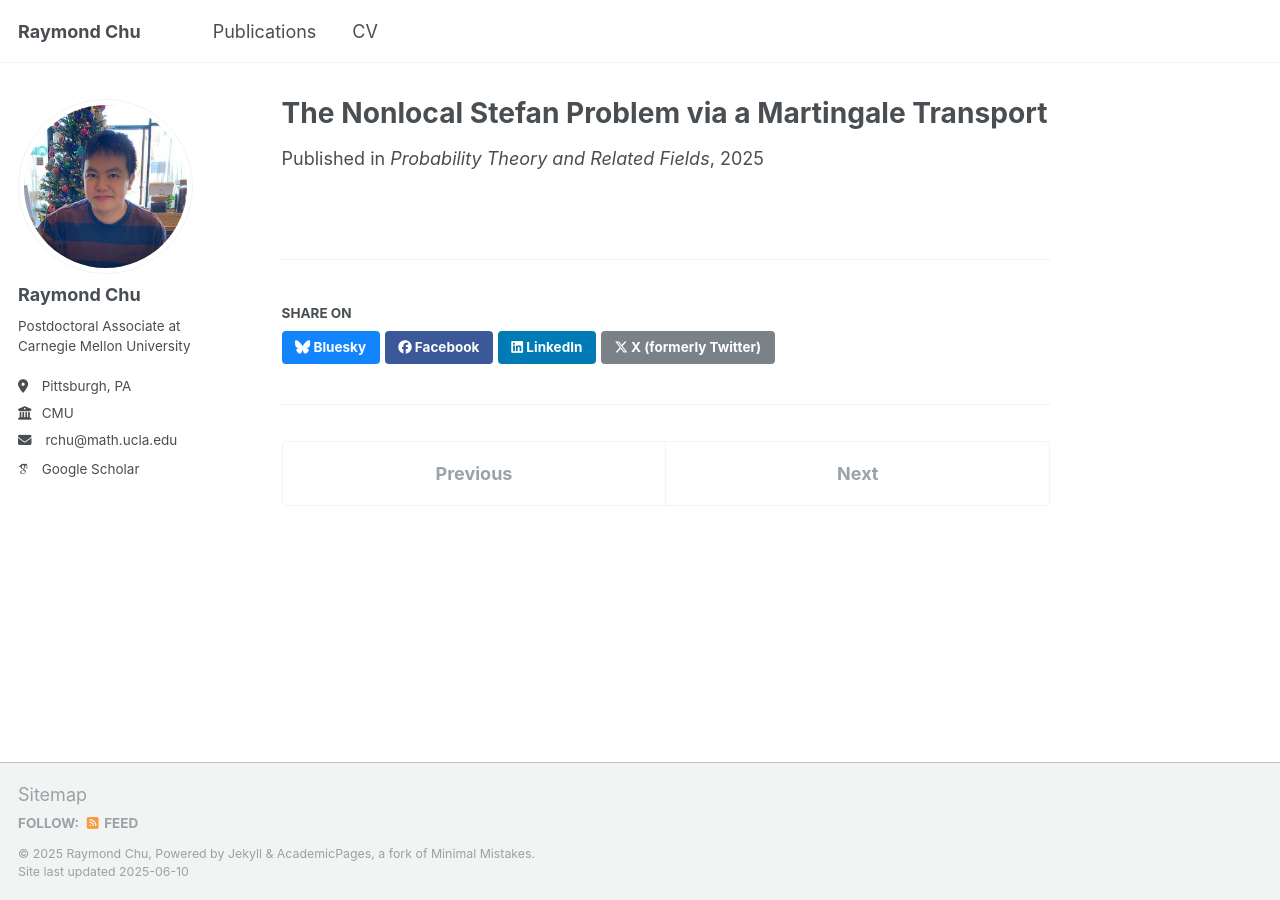
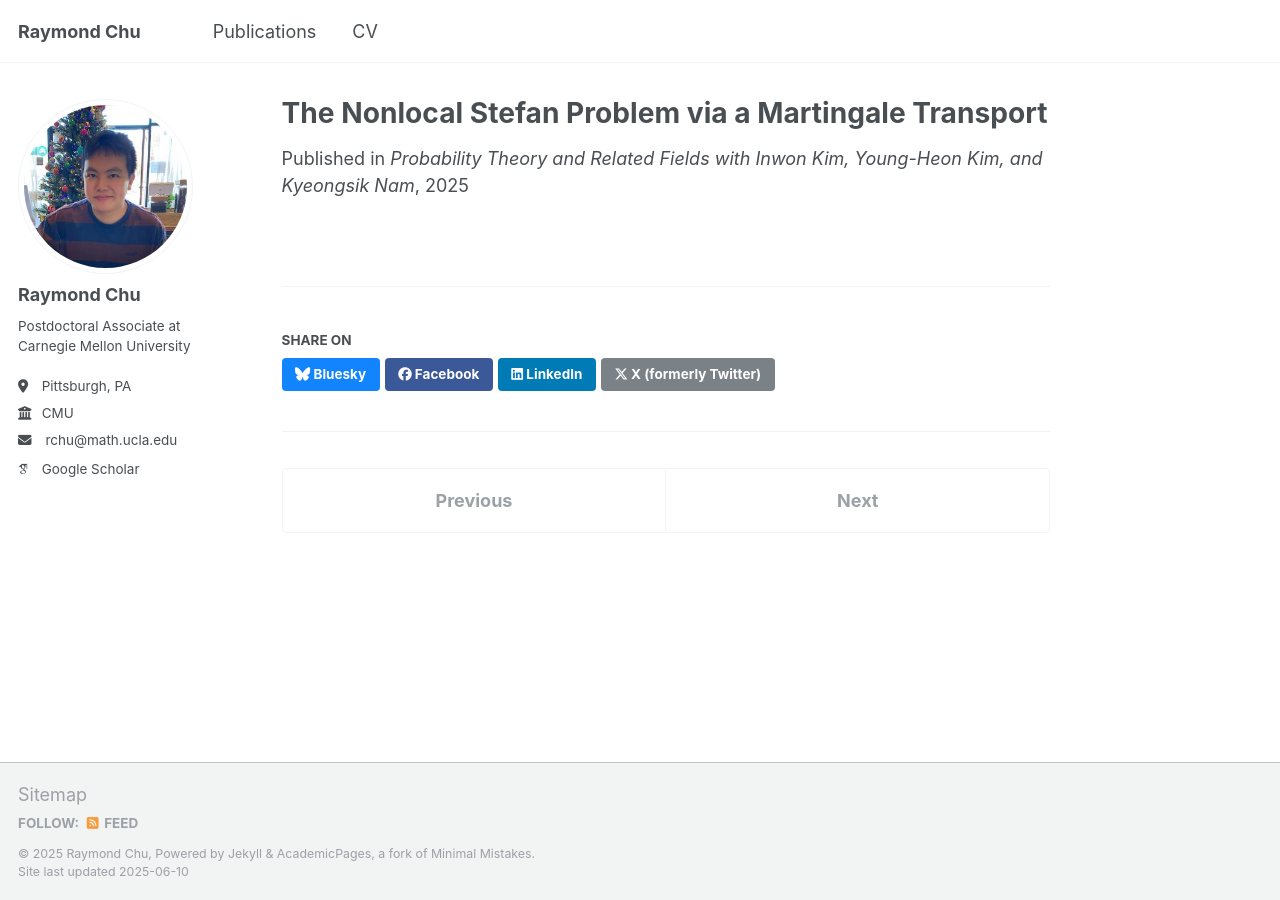
Before and after one commit to rchumath/rchumath.github.io, a Jekyll site: the page built from _publications/chu2025_nonlocal_stefan.md, in a window 1280 px wide. Built offline with Jekyll 4.4.1, drawn with Linux system fonts in a browser that asks for light colours; some web fonts are replaced.

Commit message:
Update publications to add authors

```diff
--- a/_publications/chu2025_nonlocal_stefan.md
+++ b/_publications/chu2025_nonlocal_stefan.md
@@ -5,7 +5,7 @@ category: manuscripts
 permalink: /publication/nonlocal-stefan/
 date: 2025-01-01
 authors: R. Chu, I. Kim, Y. Kim, K. Nam
-venue: "Probability Theory and Related Fields"
+venue: "Probability Theory and Related Fields with Inwon Kim, Young-Heon Kim, and Kyeongsik Nam"
 arxiv: https://arxiv.org/abs/2310.04640
 paperurl: https://link.springer.com
 external_url: https://arxiv.org/abs/2310.04640
```
Also changed, not shown: _publications/chu2022_jcp_particles.md (+1 -1 lines).
